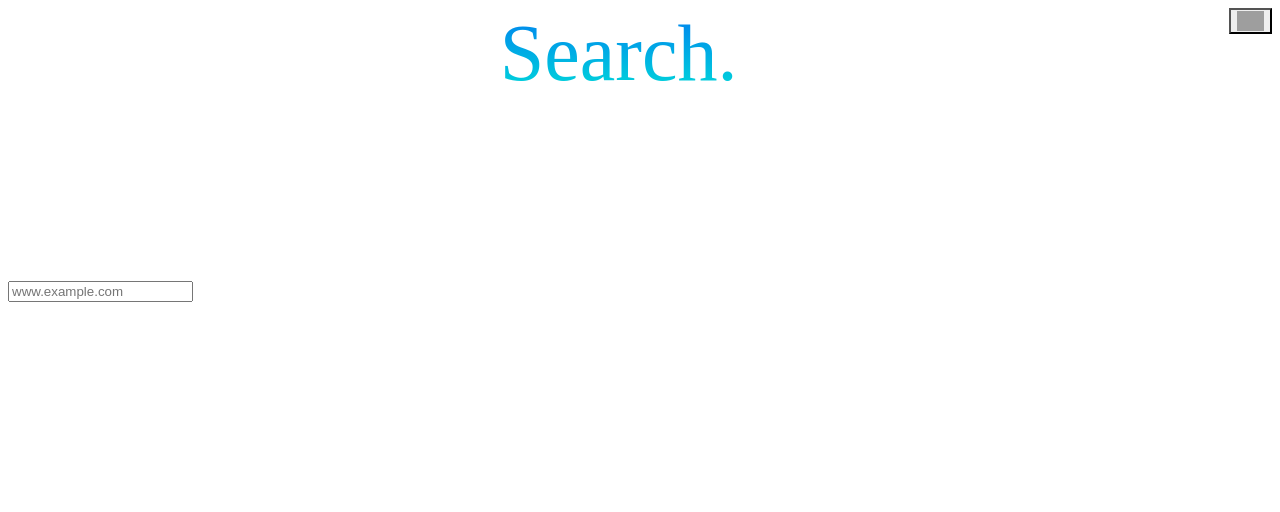
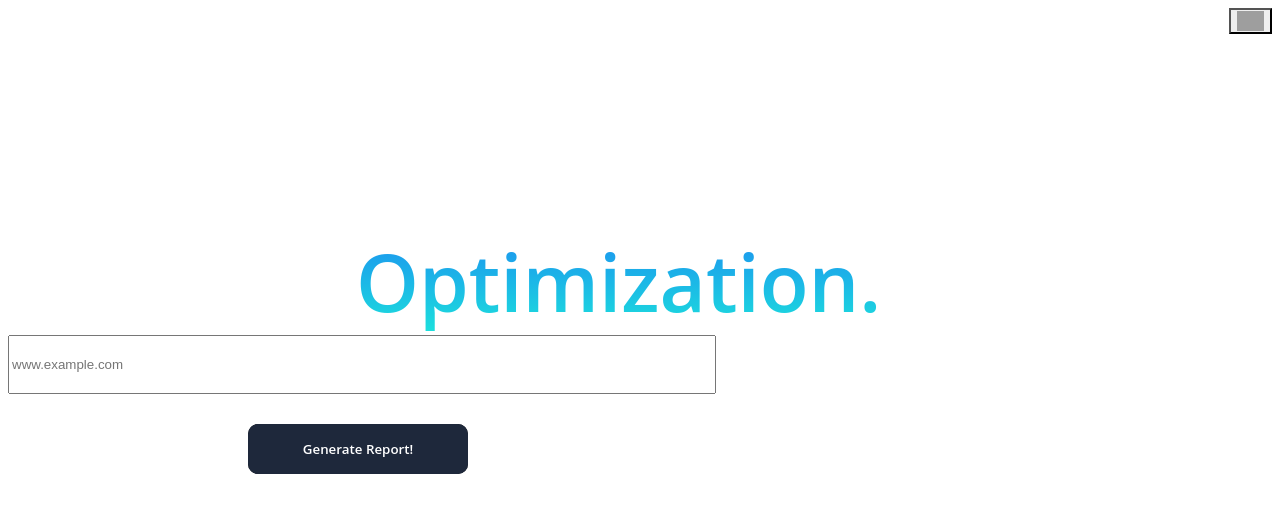
Before and after one commit to Web-Flux/WebFlux, a Next.js app: page /HomePage in a window 1280 px wide. Shown: the top 512 px of the page. Built offline with nearby package versions, Linux system fonts and the light colour scheme; grey boxes are pictures that could not be loaded.

Commit message:
added generate report button

```diff
--- /dev/null
+++ b/components/SearchBar/index.module.css
@@ -0,0 +1,4 @@
+.search{
+    height: 3.3rem !important;
+   width: 700px !important;
+}
--- a/components/SearchBar/index.tsx
+++ b/components/SearchBar/index.tsx
@@ -1,11 +1,14 @@
 import React from 'react'
 import { Input } from "@chakra-ui/react";
+import clsx  from 'clsx';
+
+import styles from './index.module.css';
 
 const index = () => {
     return (
         <div>
 
-            <Input focusBorderColor="#00dfd8" variant="outline" placeholder="www.example.com" />
+            <Input className={clsx(styles.search)} focusBorderColor="#00dfd8" variant="outline" placeholder="www.example.com" />
 
         </div>
     )
--- /dev/null
+++ b/components/SearchButton/index.module.css
@@ -0,0 +1,62 @@
+.glowOnHover {
+    font-family: 'Open Sans', sans-serif;
+    font-weight: 600;
+    margin: 30px 240px;
+    width: 220px;
+    height: 50px;
+    border: none;
+    outline: none;
+    color: #fff;
+    background: #111;
+    cursor: pointer;
+    position: relative;
+    z-index: 0;
+    border-radius: 10px;
+}
+
+.glowOnHover:before {
+    content: '';
+    background: linear-gradient(45deg, #00B4E4, #00BCE3, #88edff, #0edaff, #00ffd5, #0089B9, #00BCE3, #16dbff, #2edfff);
+    position: absolute;
+    top: -2px;
+    left:-2px;
+    background-size: 400%;
+    z-index: -1;
+    filter: blur(5px);
+    width: calc(100% + 4px);
+    height: calc(100% + 4px);
+    animation: glowing 20s linear infinite;
+    opacity: 0;
+    transition: opacity .3s ease-in-out;
+    border-radius: 10px;
+}
+
+.glowOnHover:active {
+    color: #000
+}
+
+.glowOnHover:active:after {
+    background: transparent;
+}
+
+.glowOnHover:hover:before {
+    opacity: 1;
+}
+
+.glowOnHover:after {
+    z-index: -1;
+    content: '';
+    position: absolute;
+    width: 100%;
+    height: 100%;
+    background: #1e283b;
+    left: 0;
+    top: 0;
+    border-radius: 10px;
+}
+
+@keyframes glowing {
+    0% { background-position: 0 0; }
+    50% { background-position: 400% 0; }
+    100% { background-position: 0 0; }
+}
--- /dev/null
+++ b/components/SearchButton/index.tsx
@@ -0,0 +1,12 @@
+import React from 'react'
+import clsx from 'clsx';
+
+import styles from './index.module.css';
+
+const index = () => {
+    return (
+      <button className={clsx(styles.glowOnHover)}>Generate Report!</button>
+    )
+}
+
+export default index
--- a/pages/HomePage.module.css
+++ b/pages/HomePage.module.css
@@ -1,4 +1,7 @@
+
 .animated {
+    font-family: 'Open Sans', sans-serif;
+    font-weight: 600;
     font-size: 80px;
     background-clip: text;
     -webkit-background-clip: text;
--- a/pages/HomePage.tsx
+++ b/pages/HomePage.tsx
@@ -4,6 +4,7 @@ import { Container } from '@chakra-ui/react';
 
 import  SearchBar from '../components/SearchBar';
 import  Toggle from '../components/Toggle';
+import SearchButton from '../components/SearchButton';
 
 import styles from "./HomePage.module.css";
 
@@ -18,6 +19,7 @@ const HomePage = () => {
             <span className={clsx([styles.animated ,styles.animatedPlay, styles.animatedPlayO])}>Optimization.</span>
             </Container>
             <SearchBar />
+            <SearchButton />
         </div>
     )
 }
--- a/pages/index.tsx
+++ b/pages/index.tsx
@@ -1,6 +1,7 @@
 import Head from 'next/head'
+import { ChakraProvider, CSSReset } from '@chakra-ui/react';
 import styles from '../styles/Home.module.css'
-import { ThemeProvider, theme, ChakraProvider, CSSReset } from '@chakra-ui/react';
+
 
 import HomePage from './HomePage';
 
```
